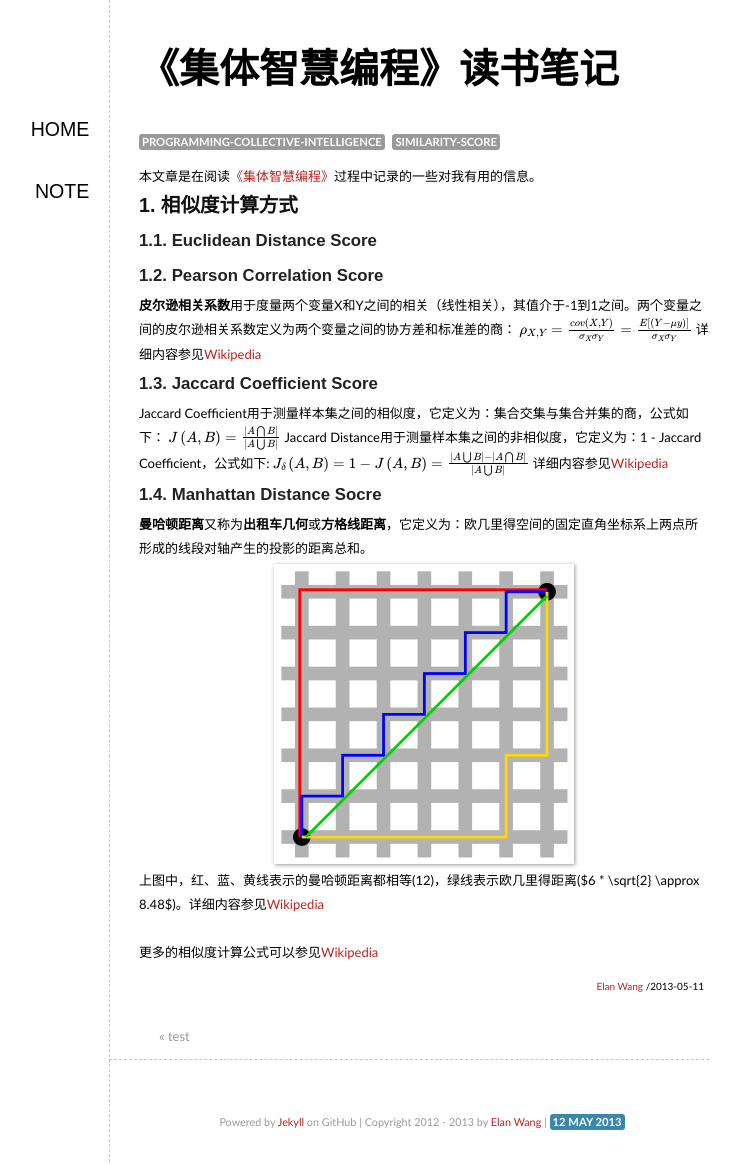
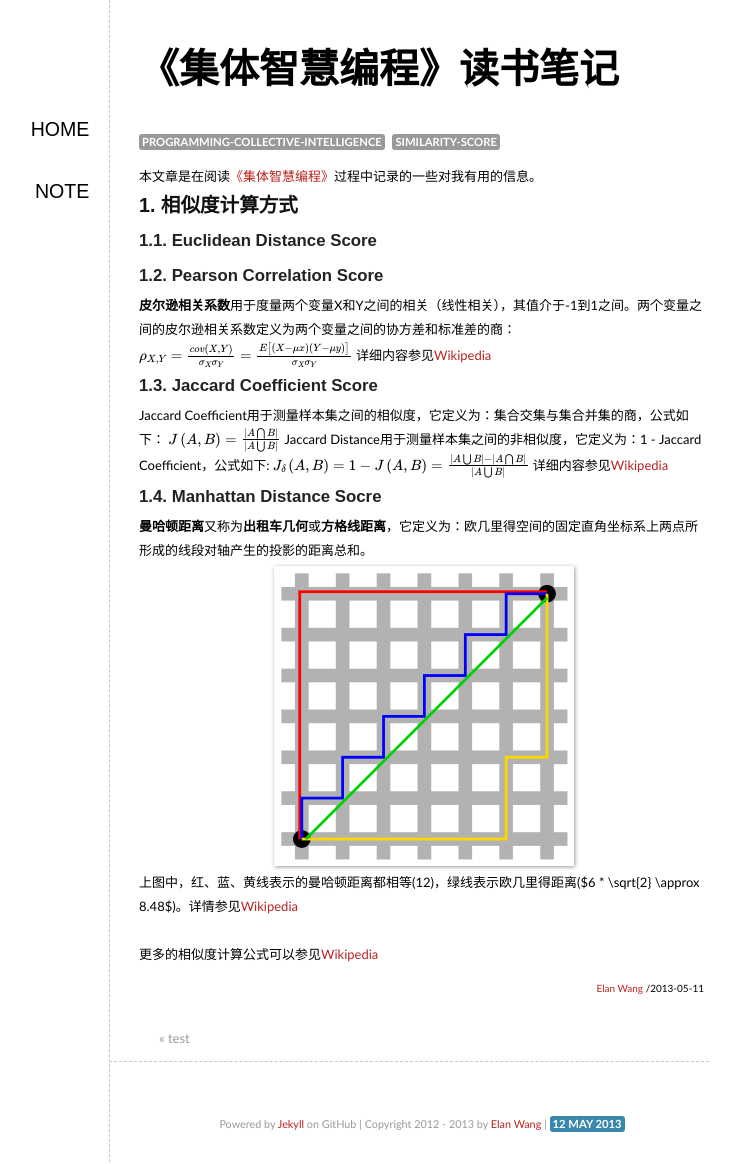
Before and after one commit to elan2wang/note, a Jekyll site: the page built from _posts/2013-05-11-programming-collective-intelligence-note.md, in a window 1280 px wide and 1164 px high. Shown: the whole window, without its empty margins (291-1031 px from the left). Built offline with Jekyll 4.4.1, drawn with Linux system fonts in a browser that asks for light colours; formulas are drawn with MathJax 3.

Commit message:
edit programming collective intelligence note

```diff
--- a/_posts/2013-05-11-programming-collective-intelligence-note.md
+++ b/_posts/2013-05-11-programming-collective-intelligence-note.md
@@ -11,7 +11,7 @@ categories: 机器学习 文本分析
 ###1.2. Pearson Correlation Score
 **皮尔逊相关系数**用于度量两个变量X和Y之间的相关（线性相关），其值介于-1到1之间。两个变量之间的皮尔逊相关系数定义为两个变量之间的协方差和标准差的商：
 $$
-\rho_{X,Y} = \frac{cov \left( X,Y \right)}{\sigma_X \sigma_Y} = \frac{E \left[\left( Y - \mu y \right) \right]}{\sigma_X \sigma_Y}
+\rho_{X,Y} = \frac{cov \left( X,Y \right)}{\sigma_X \sigma_Y} = \frac{E\bigl[\left( X - \mu x \right)\left( Y - \mu y \right) \bigr]}{\sigma_X \sigma_Y}
 $$
 详细内容参见[Wikipedia](http://en.wikipedia.org/wiki/Pearson_product-moment_correlation_coefficient)
 ###1.3. Jaccard Coefficient Score
@@ -27,7 +27,7 @@ $$
 ###1.4. Manhattan Distance Socre
 **曼哈顿距离**又称为**出租车几何**或**方格线距离**，它定义为：欧几里得空间的固定直角坐标系上两点所形成的线段对轴产生的投影的距离总和。
 ![Manhattan_distance.png]({{ site.url }}/images/Manhattan_distance.png)
-上图中，红、蓝、黄线表示的曼哈顿距离都相等(12)，绿线表示欧几里得距离($6 * \sqrt{2} \approx 8.48$)。详细内容参见[Wikipedia](http://en.wikipedia.org/wiki/Taxicab_geometry)
+上图中，红、蓝、黄线表示的曼哈顿距离都相等(12)，绿线表示欧几里得距离($6 * \sqrt{2} \approx 8.48$)。详情参见[Wikipedia](http://en.wikipedia.org/wiki/Taxicab_geometry)
 <br>
 <br>
 更多的相似度计算公式可以参见[Wikipedia](http://en.wikipedia.org/wiki/Metric_%28mathematics%29)
```
